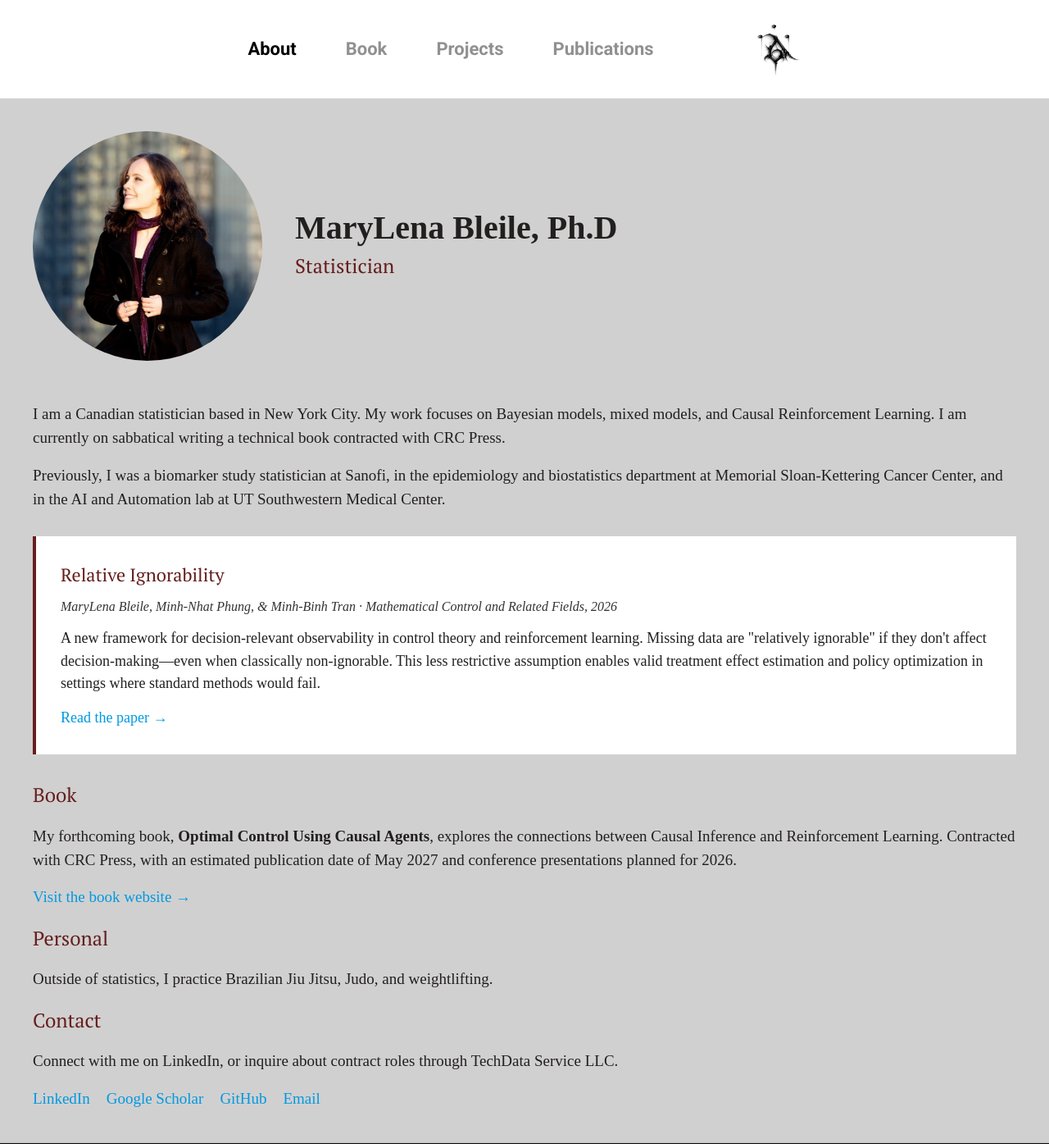
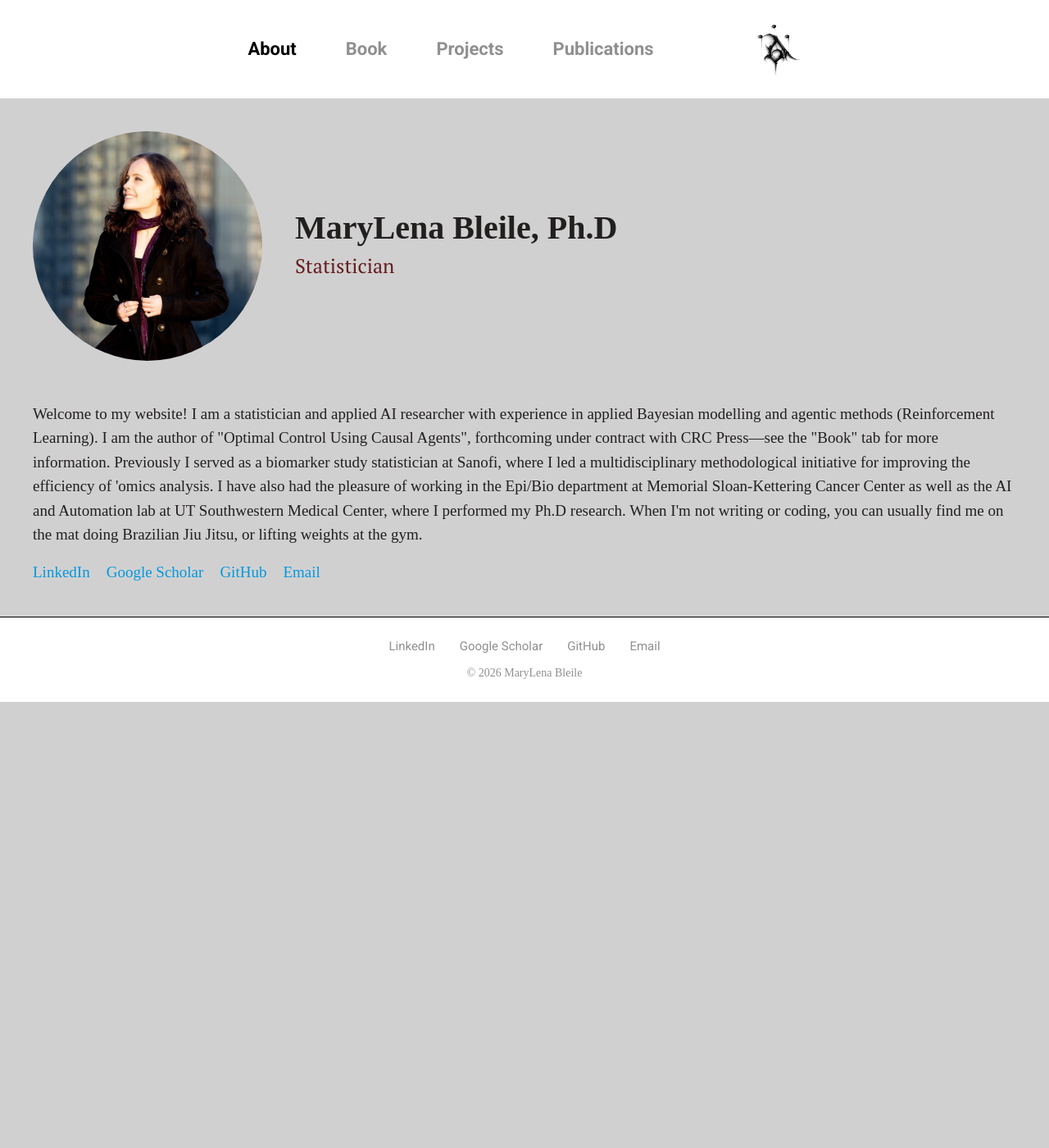
Before and after one commit to MLenaBleile/marylenableile, a Jekyll site: the page built from index.md, in a window 1280 px wide and 1400 px high. Shown: the whole window at 82% size. Built offline with Jekyll 4.4.1, drawn with Linux system fonts in a browser that asks for light colours.

Commit message:
Simplify About page to single intro paragraph
Co-Authored-By: Claude Opus 4.6 <noreply@anthropic.com>

```diff
--- a/index.md
+++ b/index.md
@@ -19,40 +19,7 @@ title: MaryLena Bleile, Ph.D
   <div class="content-inner">
 
     <p class="body-text">
-      I am a Canadian statistician based in New York City. My work focuses on Bayesian models, mixed models, and Causal Reinforcement Learning. I am currently on sabbatical writing a technical book contracted with CRC Press.
-    </p>
-
-    <p class="body-text">
-      Previously, I was a biomarker study statistician at Sanofi, in the epidemiology and biostatistics department at Memorial Sloan-Kettering Cancer Center, and in the AI and Automation lab at UT Southwestern Medical Center.
-    </p>
-
-    <div class="research-highlight">
-      <h3>Relative Ignorability</h3>
-      <p class="paper-meta">
-        MaryLena Bleile, Minh-Nhat Phung, &amp; Minh-Binh Tran &middot; Mathematical Control and Related Fields, 2026
-      </p>
-      <p>
-        A new framework for decision-relevant observability in control theory and reinforcement learning. Missing data are "relatively ignorable" if they don't affect decision-making&mdash;even when classically non-ignorable. This less restrictive assumption enables valid treatment effect estimation and policy optimization in settings where standard methods would fail.
-      </p>
-      <a href="https://doi.org/10.3934/mcrf.2026006" target="_blank" rel="noopener" class="paper-link">Read the paper &rarr;</a>
-    </div>
-
-    <h2 class="section-heading">Book</h2>
-    <p class="body-text">
-      My forthcoming book, <strong>Optimal Control Using Causal Agents</strong>, explores the connections between Causal Inference and Reinforcement Learning. Contracted with CRC Press, with an estimated publication date of May 2027 and conference presentations planned for 2026.
-    </p>
-    <p class="body-text">
-      <a href="https://www.causal-rl-bridges.com" target="_blank" rel="noopener">Visit the book website &rarr;</a>
-    </p>
-
-    <h2 class="section-heading">Personal</h2>
-    <p class="body-text">
-      Outside of statistics, I practice Brazilian Jiu Jitsu, Judo, and weightlifting.
-    </p>
-
-    <h2 class="section-heading">Contact</h2>
-    <p class="body-text">
-      Connect with me on LinkedIn, or inquire about contract roles through TechData Service LLC.
+      Welcome to my website! I am a statistician and applied AI researcher with experience in applied Bayesian modelling and agentic methods (Reinforcement Learning). I am the author of "Optimal Control Using Causal Agents", forthcoming under contract with CRC Press&mdash;see the "Book" tab for more information. Previously I served as a biomarker study statistician at Sanofi, where I led a multidisciplinary methodological initiative for improving the efficiency of 'omics analysis. I have also had the pleasure of working in the Epi/Bio department at Memorial Sloan-Kettering Cancer Center as well as the AI and Automation lab at UT Southwestern Medical Center, where I performed my Ph.D research. When I'm not writing or coding, you can usually find me on the mat doing Brazilian Jiu Jitsu, or lifting weights at the gym.
     </p>
     <div class="contact-row">
       <a href="https://www.linkedin.com/in/marylenableile/" target="_blank" rel="noopener">LinkedIn</a>
```
